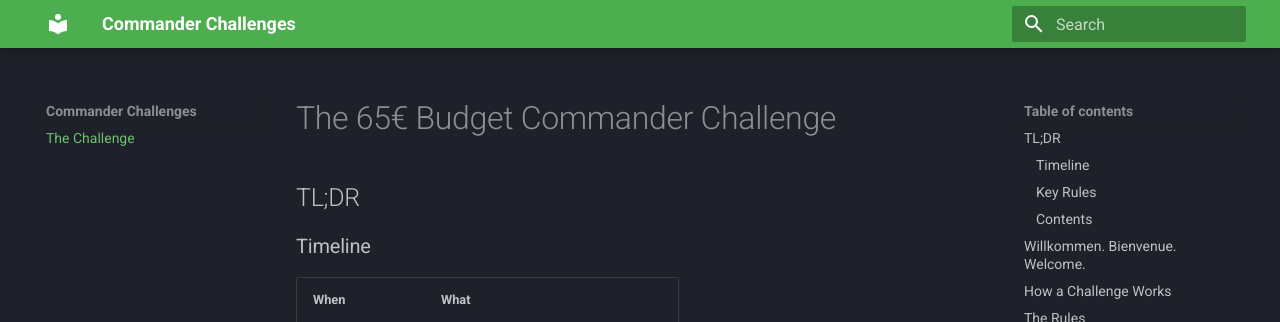
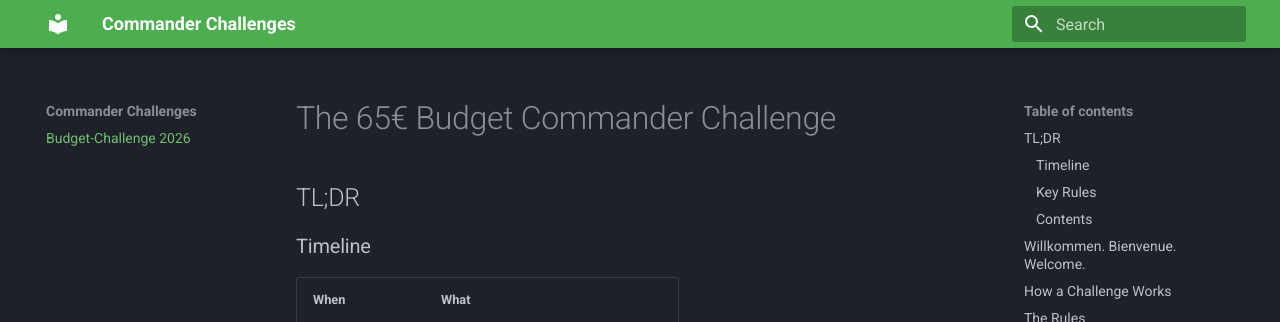
Before and after one commit to chronistoftheblacksword/commander-challenges, an MkDocs documentation site: the page built from budget-challenge/index.md, in a window 1280 px wide. Shown: the top 322 px of the page. Built offline with MkDocs 1.6.1 and Material for MkDocs 9.7.7, drawn with Linux system fonts in a browser that asks for light colours.

Commit message:
Rename nav entry to Budget-Challenge 2026
Co-Authored-By: Claude Sonnet 4.6 <noreply@anthropic.com>

```diff
--- a/mkdocs.yml
+++ b/mkdocs.yml
@@ -13,4 +13,4 @@ theme:
     - search.suggest
 
 nav:
-  - The Challenge: index.md
+  - Budget-Challenge 2026: index.md
```
